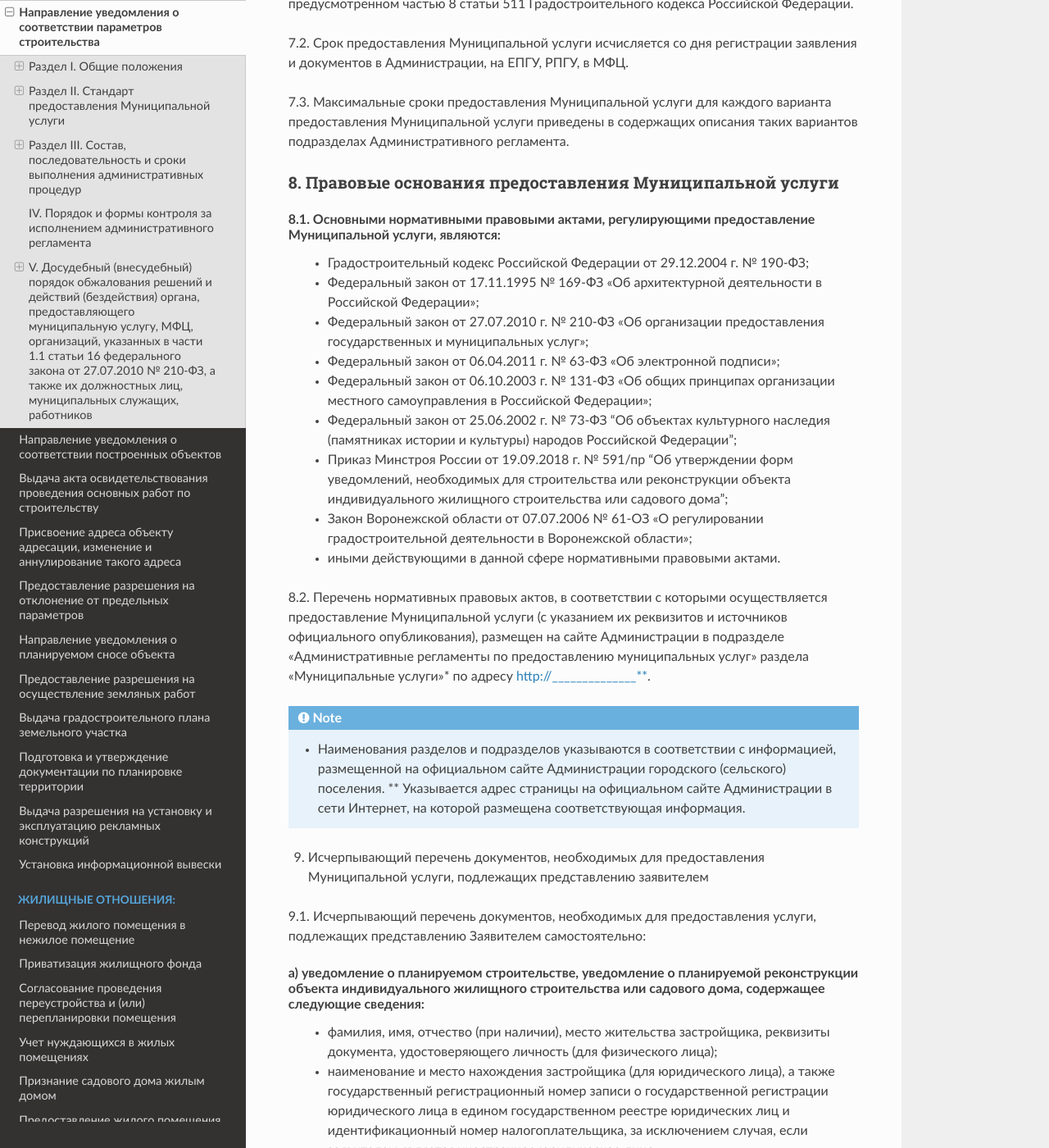
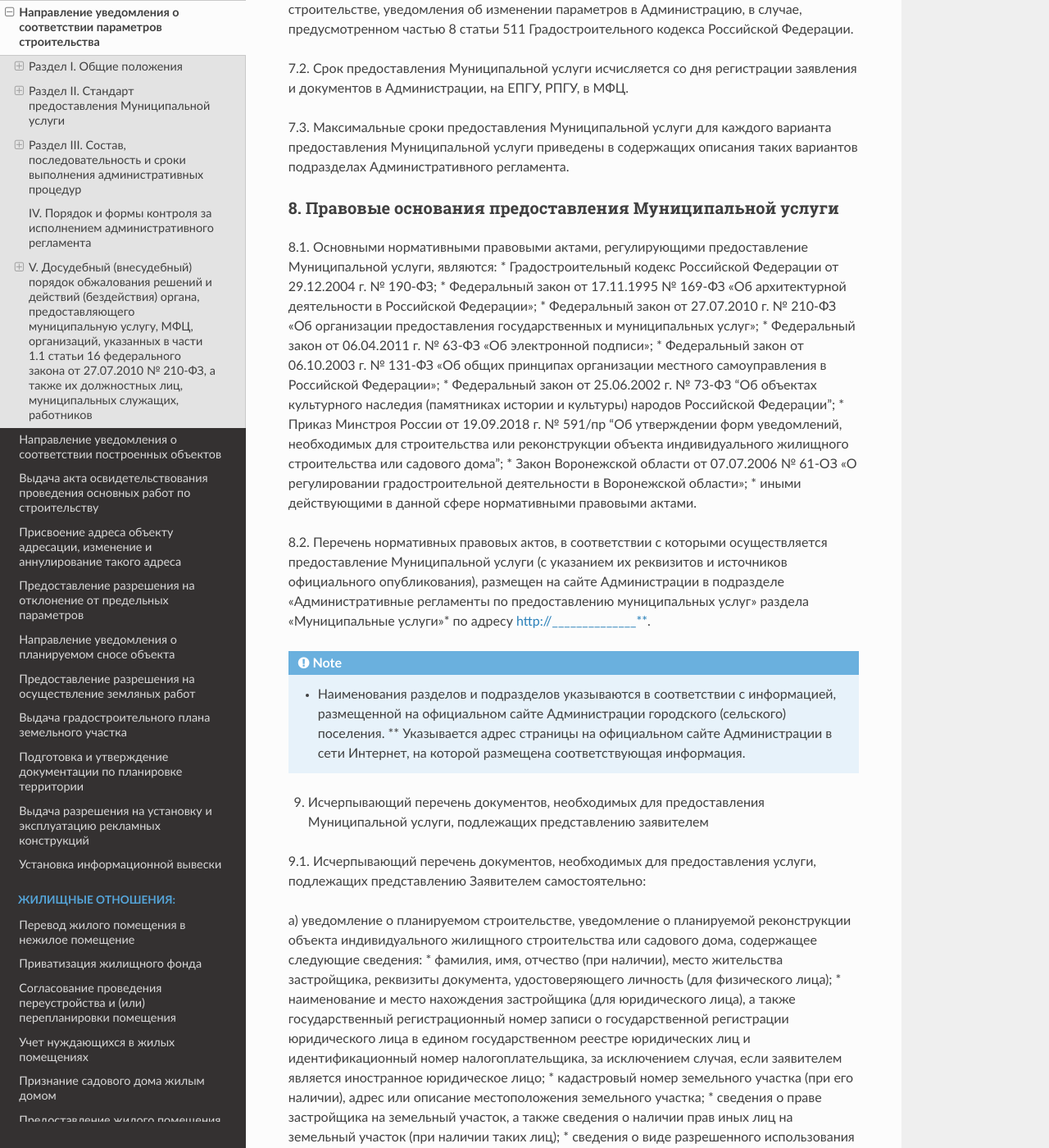
Before and after one commit to avkazmin/sphinx_munidoc, a Sphinx documentation site: the page built from doc/reglament11.rst, in a window 1280 px wide and 1400 px high, scrolled down 12237 px. Shown: the whole window at 82% size. Built offline with Sphinx 7.4.7 and the Read the Docs theme 2.0.0, drawn with Linux system fonts in a browser that asks for light colours; pages that are not in the unit, such as notebooks, are missing from menus; some of the changed text lies outside the part shown.

Commit message:
Update text

```diff
--- a/doc/reglament11.rst
+++ b/doc/reglament11.rst
@@ -71,12 +69,12 @@
 Раздел II. Стандарт предоставления Муниципальной услуги
 --------------------------------------------------------
 4. Наименование Муниципальной услуги
-~~~~~~~~~~~~~~~~~~~~~~~~~~~~~~~~~~~~~~~
+~~~~~~~~~~~~~~~~~~~~~~~~~~~~~~~~~~~~
 
 Муниципальная услуга «Направление уведомления о соответствии указанных в уведомлении о планируемом строительстве параметров объекта индивидуального жилищного строительства или садового дома установленным параметрам и допустимости размещения объекта индивидуального жилищного строительства или садового дома на земельном участке» (далее – Муниципальная услуга).
 
 5. Наименование органа, предоставляющего Муниципальную услугу
-
+~~~~~~~~~~~~~~~~~~~~~~~~~~~~~~~~~~~~~~~~~~~~~~~~~~~~~~~~~~~~~
 5.1. Муниципальная услуга предоставляется Администрацией _______________ городского (сельского) поселения ____________ муниципального района (городского округа) Воронежской области (далее – Администрация).
 
 5.2. Администрация обеспечивает предоставление Муниципальной услуги посредством МФЦ или в электронной форме посредством ЕПГУ, РПГУ также в иных формах, по выбору Заявителя, в соответствии с Федеральным законом от 27.07.2010 № 210-ФЗ «Об организации предоставления государственных и муниципальных услуг» (далее – Федеральный закон № 210-ФЗ).
@@ -100,7 +98,7 @@
 5.6.3. Администрациями муниципальных образований.
 
 6. Результат предоставления Муниципальной услуги
-~~~~~~~~~~~~~~~~~~~~~~~~~~~~~~~~~~~~~~~~~~~~~~~~~~~~~~
+~~~~~~~~~~~~~~~~~~~~~~~~~~~~~~~~~~~~~~~~~~~~~~~~
 6.1. Результатом предоставления услуги является:
 
 а) уведомление о соответствии указанных в уведомлении о планируемом строительстве или реконструкции параметров объекта индивидуального жилищного строительства или садового дома установленным параметрам и допустимости размещения объекта индивидуального жилищного строительства или садового дома на земельном участке (далее - уведомление о соответствии);
@@ -132,9 +130,9 @@
 6.5. Формирование реестровой записи в качестве результата предоставления Муниципальной услуги не предусмотрено.
 
 6.6. Состав реквизитов документа, содержащего решение о предоставлении муниципальной услуги:
-  * регистрационный номер;
-  * дата регистрации;
-  * подпись должностного лица, уполномоченного на подписание результата предоставления Муниципальной услуги.
+* регистрационный номер;
+* дата регистрации;
+* подпись должностного лица, уполномоченного на подписание результата предоставления Муниципальной услуги.
 
 7. Срок предоставления Муниципальной услуги
 ~~~~~~~~~~~~~~~~~~~~~~~~~~~~~~~~~~~~~~~~~~~~~~~
@@ -149,17 +147,17 @@
 7.3. Максимальные сроки предоставления Муниципальной услуги  для каждого варианта предоставления Муниципальной услуги приведены в содержащих описания таких вариантов подразделах Административного регламента.
 
 8. Правовые основания предоставления Муниципальной услуги
-~~~~~~~~~~~~~~~~~~~~~~~~~~~~~~~~~~~~~~~~~~~~~~~~~~~~~~~~~~~~~
+~~~~~~~~~~~~~~~~~~~~~~~~~~~~~~~~~~~~~~~~~~~~~~~~~~~~~~~~~
 8.1. Основными нормативными правовыми актами, регулирующими предоставление Муниципальной услуги, являются:
-  * Градостроительный кодекс Российской Федерации от 29.12.2004 г. № 190-ФЗ;
-  * Федеральный закон от 17.11.1995 № 169-ФЗ «Об архитектурной деятельности в Российской Федерации»;
-  * Федеральный закон от 27.07.2010 г. № 210-ФЗ «Об организации предоставления государственных и муниципальных услуг»;
-  * Федеральный закон от 06.04.2011 г.  № 63-ФЗ «Об электронной подписи»;
-  * Федеральный закон от 06.10.2003 г. № 131-ФЗ «Об общих принципах организации местного самоуправления в Российской Федерации»;
-  * Федеральный закон от 25.06.2002 г. № 73-ФЗ "Об объектах культурного наследия (памятниках истории и культуры) народов Российской Федерации";
-  * Приказ Минстроя России от 19.09.2018 г. № 591/пр "Об утверждении форм уведомлений, необходимых для строительства или реконструкции объекта индивидуального жилищного строительства или садового дома";
-  * Закон Воронежской области от 07.07.2006 № 61-ОЗ «О регулировании градостроительной деятельности в Воронежской области»;
-  * иными действующими в данной сфере нормативными правовыми актами.
+* Градостроительный кодекс Российской Федерации от 29.12.2004 г. № 190-ФЗ;
+* Федеральный закон от 17.11.1995 № 169-ФЗ «Об архитектурной деятельности в Российской Федерации»;
+* Федеральный закон от 27.07.2010 г. № 210-ФЗ «Об организации предоставления государственных и муниципальных услуг»;
+* Федеральный закон от 06.04.2011 г.  № 63-ФЗ «Об электронной подписи»;
+* Федеральный закон от 06.10.2003 г. № 131-ФЗ «Об общих принципах организации местного самоуправления в Российской Федерации»;
+* Федеральный закон от 25.06.2002 г. № 73-ФЗ "Об объектах культурного наследия (памятниках истории и культуры) народов Российской Федерации";
+* Приказ Минстроя России от 19.09.2018 г. № 591/пр "Об утверждении форм уведомлений, необходимых для строительства или реконструкции объекта индивидуального жилищного строительства или садового дома";
+* Закон Воронежской области от 07.07.2006 № 61-ОЗ «О регулировании градостроительной деятельности в Воронежской области»;
+* иными действующими в данной сфере нормативными правовыми актами.
 
 8.2. Перечень нормативных правовых актов, в соответствии с которыми осуществляется предоставление Муниципальной услуги (с указанием их реквизитов и источников официального опубликования), размещен на сайте Администрации в подразделе «Административные регламенты по предоставлению муниципальных услуг» раздела «Муниципальные услуги»* по адресу http://______________**.
 
@@ -170,17 +168,17 @@
 9.1. Исчерпывающий перечень документов, необходимых для предоставления услуги, подлежащих представлению Заявителем самостоятельно:
 
 а) уведомление о планируемом строительстве, уведомление о планируемой реконструкции объекта индивидуального жилищного строительства или садового дома, содержащее следующие сведения:
-  * фамилия, имя, отчество (при наличии), место жительства застройщика, реквизиты документа, удостоверяющего личность (для физического лица);
-  * наименование и место нахождения застройщика (для юридического лица), а также государственный регистрационный номер записи о государственной регистрации юридического лица в едином государственном реестре юридических лиц и идентификационный номер налогоплательщика, за исключением случая, если заявителем является иностранное юридическое лицо;
-  * кадастровый номер земельного участка (при его наличии), адрес или описание местоположения земельного участка;
-  * сведения о праве застройщика на земельный участок, а также сведения о наличии прав иных лиц на земельный участок (при наличии таких лиц);
-  * сведения о виде разрешенного использования земельного участка и объекта капитального строительства (объекта индивидуального жилищного строительства или садового дома);
-  * сведения о планируемых параметрах объекта индивидуального жилищного строительства или садового дома, в целях строительства или реконструкции которых подано уведомление о планируемом строительстве, в том числе об отступах от границ земельного участка;
-  * сведения о том, что объект индивидуального жилищного строительства или садовый дом не предназначен для раздела на самостоятельные объекты недвижимости;
-  * почтовый адрес и (или) адрес электронной почты для связи с застройщиком;
-  * способ направления застройщику уведомлений, предусмотренных пунктом 2 части 7 и пунктом 3 части 8 статьи 51.1 Градостроительного Кодекса РФ.
+* фамилия, имя, отчество (при наличии), место жительства застройщика, реквизиты документа, удостоверяющего личность (для физического лица);
+* наименование и место нахождения застройщика (для юридического лица), а также государственный регистрационный номер записи о государственной регистрации юридического лица в едином государственном реестре юридических лиц и идентификационный номер налогоплательщика, за исключением случая, если заявителем является иностранное юридическое лицо;
+* кадастровый номер земельного участка (при его наличии), адрес или описание местоположения земельного участка;
+* сведения о праве застройщика на земельный участок, а также сведения о наличии прав иных лиц на земельный участок (при наличии таких лиц);
+* сведения о виде разрешенного использования земельного участка и объекта капитального строительства (объекта индивидуального жилищного строительства или садового дома);
+* сведения о планируемых параметрах объекта индивидуального жилищного строительства или садового дома, в целях строительства или реконструкции которых подано уведомление о планируемом строительстве, в том числе об отступах от границ земельного участка;
+* сведения о том, что объект индивидуального жилищного строительства или садовый дом не предназначен для раздела на самостоятельные объекты недвижимости;
+* почтовый адрес и (или) адрес электронной почты для связи с застройщиком;
+* способ направления застройщику уведомлений, предусмотренных пунктом 2 части 7 и пунктом 3 части 8 статьи 51.1 Градостроительного Кодекса РФ.
 
-Форма уведомления приведена в Приложении № 2 к настоящему Административному регламенту.
+Форма уведомления приведена в `Приложении № 2`_ к настоящему Административному регламенту.
 
 б) правоустанавливающие документы на земельный участок в случае, если права на него не зарегистрированы в Едином государственном реестре недвижимости;
 
@@ -636,8 +634,10 @@
 5 Индивидуальный предприниматель, выполняющие функции застройщика в соответствии с пунктом 16 статьи 1 Градостроительного кодекса Российской Федерации
 6 Представитель индивидуального предпринимателя
 
+.. _`Приложении № 2`:
+
 Приложение № 2
-~~~~~~~~~~~~~~~~~~~~
+~~~~~~~~~~~~~~
 к Административному регламенту
 
 Уведомление о планируемых строительстве или реконструкции объекта индивидуального жилищного строительства или садового дома
```
Also changed, not shown: other parts of doc/reglament11.rst (+7 -9 lines).
